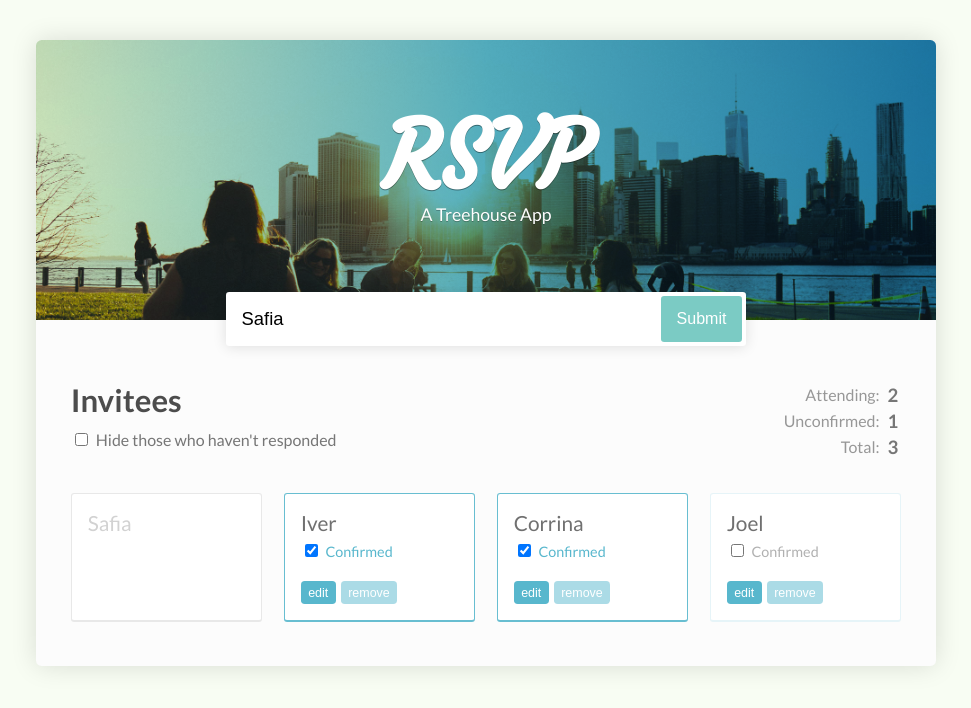
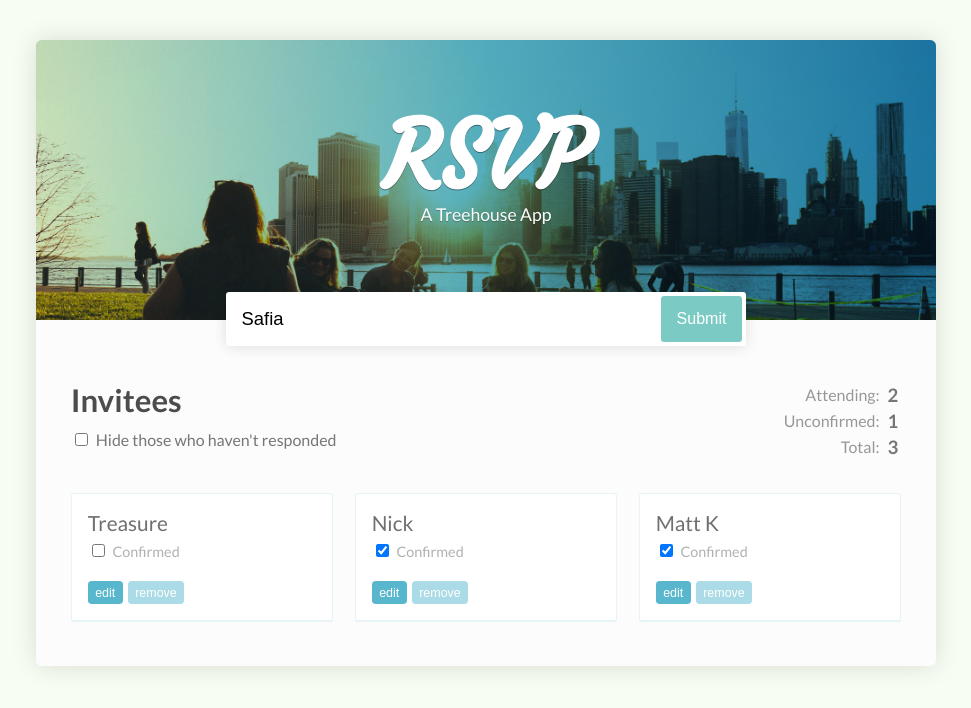
Before and after one commit to nico24687/rsvp2, a React (Create React App) app: page / in a window 1280 px wide. Shown: the top 708 px of the page, without its empty margins (154-1125 px from the left). Built offline with nearby package versions, Linux system fonts and the light colour scheme.

Commit message:
getting guests from application state, passins as props to GuestList and itterating over them

```diff
--- a/src/App.js
+++ b/src/App.js
@@ -1,7 +1,33 @@
 import React, { Component } from 'react';
+import GuestList from './GuestList'
 import './App.css';
 
 class App extends Component {
+
+  state = {
+    guests: [
+      {
+        name: "Treasure",
+        isConfirmed: false
+      },
+      {
+        name: "Nick",
+        isConfirmed: true
+      },
+      {
+        name: "Matt K",
+        isConfirmed: true
+      }
+    ]
+  }
+
+  getTotalInvited = () => {
+    this.state.guests.length
+  }
+
+  //getAttendingGuests = () => {}
+  //getUnconfirmedGuests = () => {}
+
   render() {
     return (
       <div className="App">
@@ -36,32 +62,8 @@ class App extends Component {
                   </tr>
                 </tbody>
               </table>
-              <ul>
-                <li className="pending"><span>Safia</span></li>
-                <li className="responded"><span>Iver</span>
-                  <label>
-                    <input type="checkbox" checked/> Confirmed
-            </label>
-                    <button>edit</button>
-                    <button>remove</button>
-          </li>
-                  <li className="responded">
-                    <span>Corrina</span>
-                    <label>
-                      <input type="checkbox" checked/> Confirmed
-            </label>
-                      <button>edit</button>
-                      <button>remove</button>
-          </li>
-                    <li>
-                      <span>Joel</span>
-                      <label>
-                        <input type="checkbox"/> Confirmed
-            </label>
-                        <button>edit</button>
-                        <button>remove</button>
-          </li>
-        </ul>
+
+          <GuestList guests={this.state.guests}/>
       </div>
     </div>
     );
--- /dev/null
+++ b/src/GuestList.js
@@ -0,0 +1,27 @@
+// import React, {Component} from 'react'
+
+// export default class GuestList extends Component{
+
+// }
+
+import React from 'react'
+
+const GuestList = (props) =>
+  <ul>
+    { props.guests.map((guest, index) =>
+      <li key={index}>
+        <span>{guest.name}</span>
+        <label>
+          <input type="checkbox" checked={guest.isConfirmed}/> Confirmed
+        </label>
+        <button>edit</button>
+        <button>remove</button>
+      </li>
+    )}
+  </ul>
+
+
+
+
+
+export default GuestList
```
